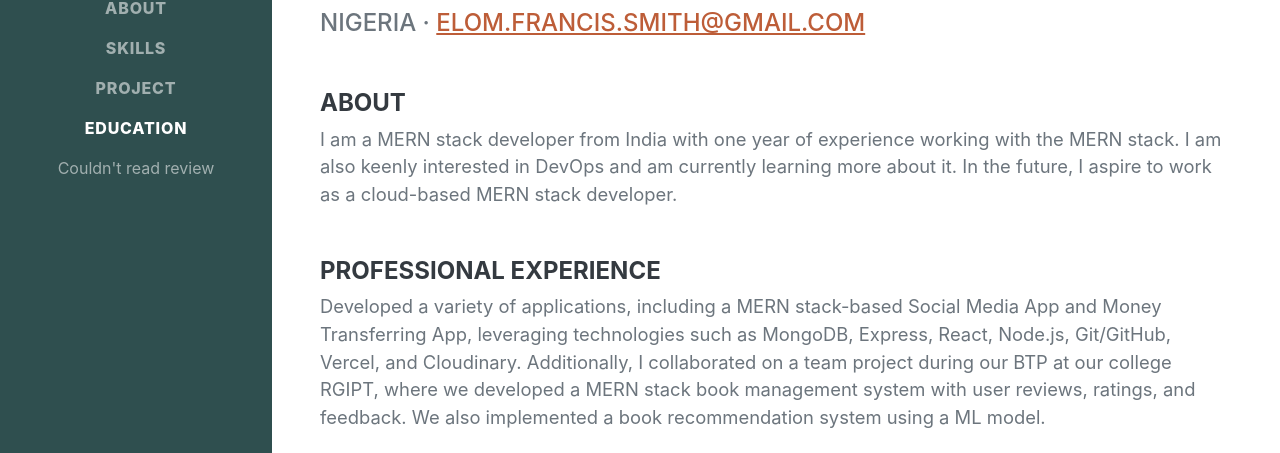
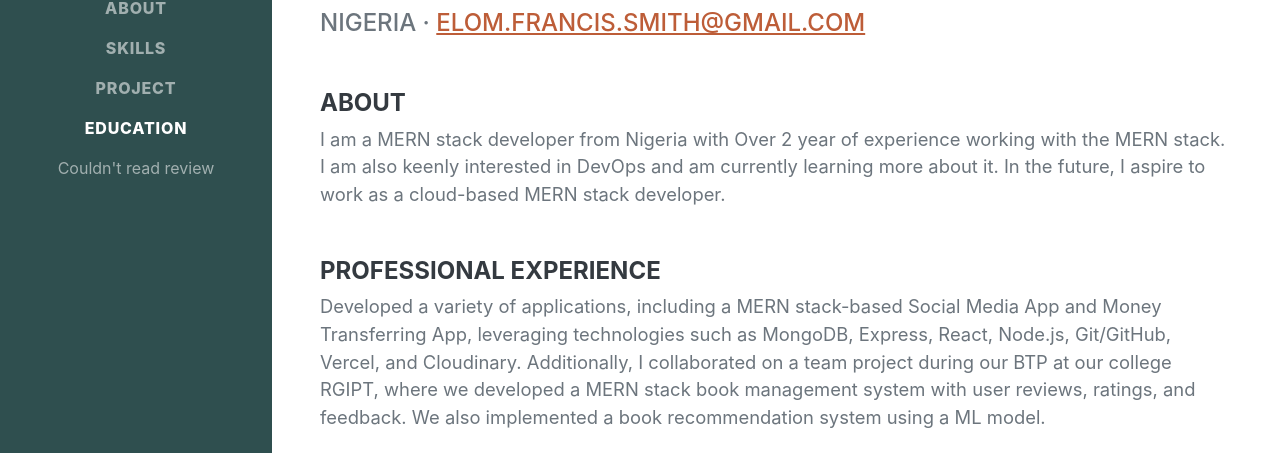
Before and after one commit to elomfrancis/AWS-cloud-resume, a plain HTML site: page resume/index.html in a window 1280 px wide. Shown: the part 347-800 px from the top of the page. Drawn offline with nearby package versions, Linux system fonts and the light colour scheme; no server answers; files whose address does not match are found by name; a web font is replaced by a local one.

Commit message:
Update index.html

```diff
--- a/resume/index.html
+++ b/resume/index.html
@@ -107,7 +107,7 @@
 
           <h4>ABOUT</h4>
           <p class="lead mb-5">
-            I am a MERN stack developer from India with one year of experience
+            I am a MERN stack developer from Nigeria with Over 2 year of experience
             working with the MERN stack. I am also keenly interested in DevOps
             and am currently learning more about it. In the future, I aspire to
             work as a cloud-based MERN stack developer.
```
